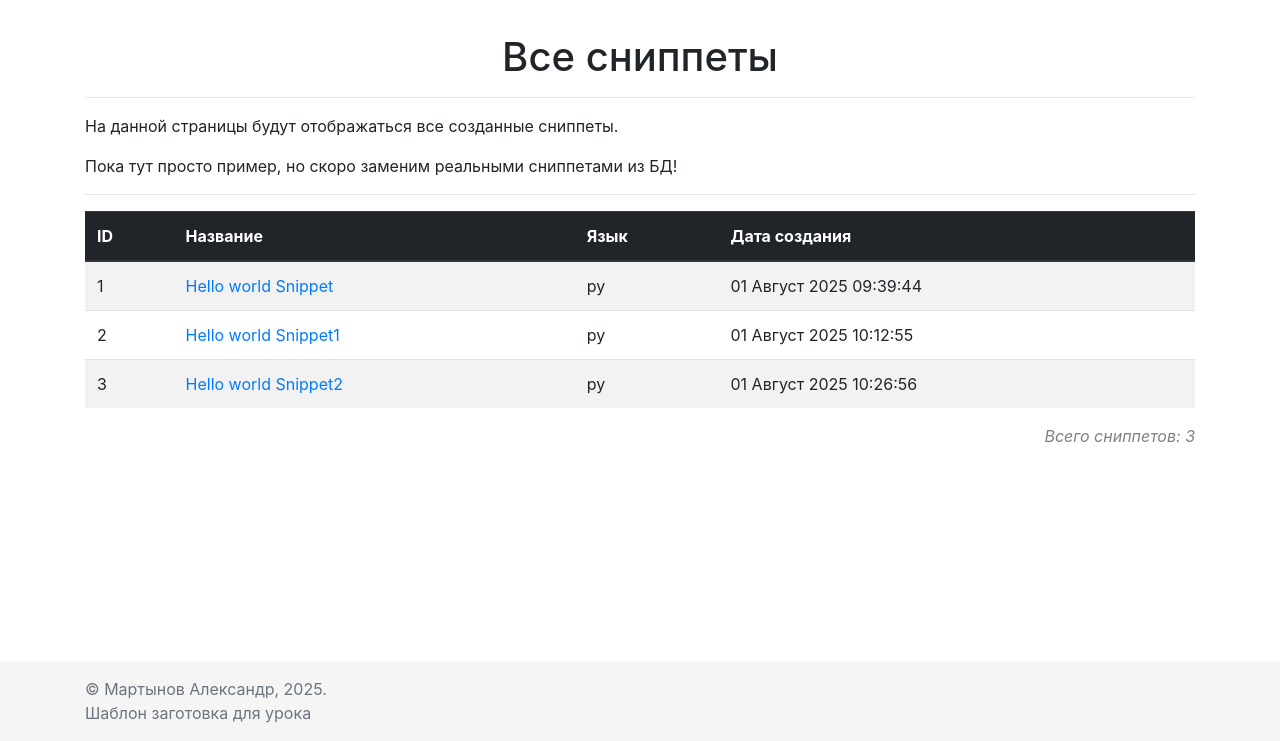
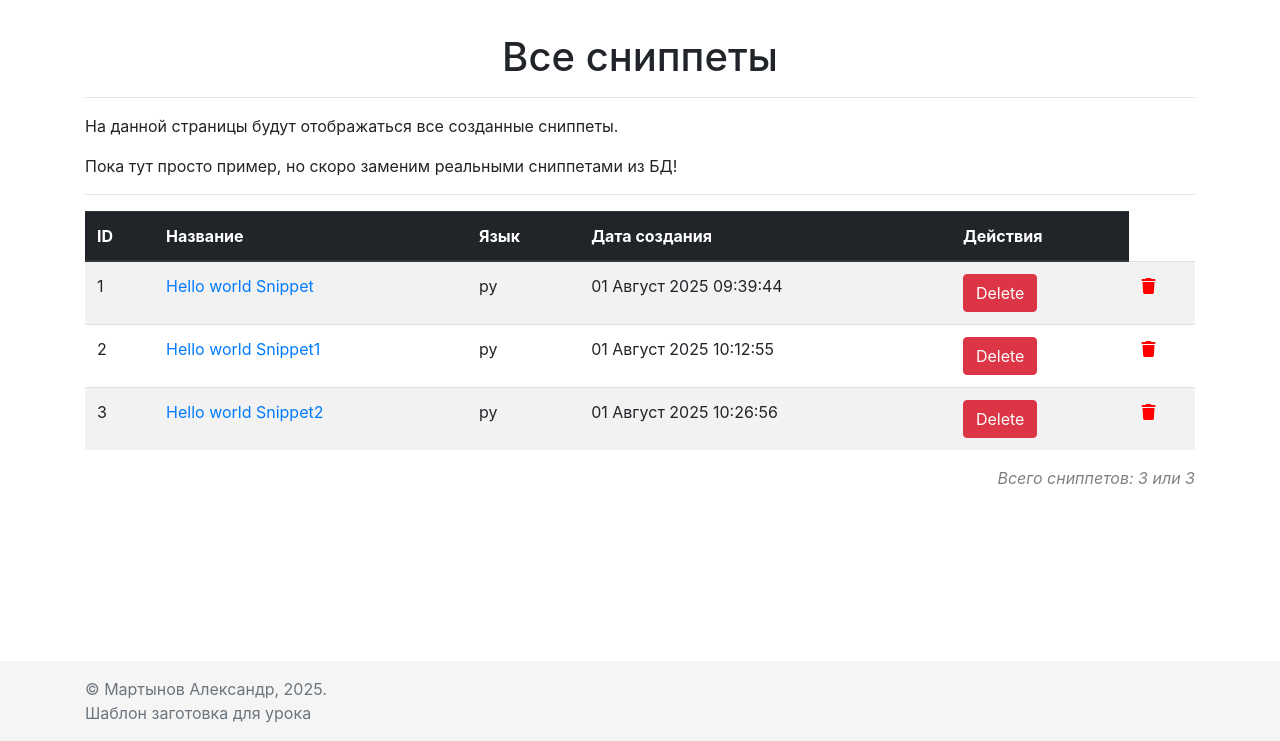
Before and after one commit to Sk8alex/DjangoSnippets, a Django app: page /snippets/list in a window 1280 px wide. Shown: the part 59-800 px from the top of the page. Run offline with Django 3.2, Linux system fonts and the light colour scheme; data comes from the database, SQL or seed files in the repository; some libraries are stand-ins or nearby versions.

Commit message:
Add DELETE snippets

```diff
--- a/MainApp/views.py
+++ b/MainApp/views.py
@@ -1,5 +1,5 @@
 from django.http import Http404, HttpResponse, HttpResponseNotAllowed
-from django.shortcuts import render, redirect
+from django.shortcuts import render, redirect, get_object_or_404
 from MainApp.models import Snippet
 from django.core.exceptions import ObjectDoesNotExist
 from MainApp.forms import SnippetForm
@@ -59,3 +59,16 @@ def snippet_detail(request, snippet_id: int):
 #             return redirect("snippets-list") #URL для списка сниппетов
 #         return render(request, "pages/add_snippet.html", context={"form": form})
 #     return HttpResponseNotAllowed(["POST"], "You must make POST request to add snippet.")
+
+
+def snippet_delete(request, snippet_id: int):
+    if request.method == "GET" or request.method == "POST":
+        snippet = get_object_or_404(Snippet, id=snippet_id)
+        snippet.delete()
+
+    return redirect("snippets-list")
+
+
+
+def snippet_edit(request, snippet_id: int):
+    pass
--- a/Snippets/urls.py
+++ b/Snippets/urls.py
@@ -7,6 +7,8 @@ urlpatterns = [
     path('', views.index_page, name="home"),
     path('snippets/add', views.add_snippet_page, name ="snippets-add"),
     path('snippets/list', views.snippets_page, name ="snippets-list"),
-    path('snippets/<int:snippet_id>', views.snippet_detail, name='snippet-detail'),
+    path('snippets/<int:snippet_id>/', views.snippet_detail, name='snippet-detail'),
+    path('snippets/<int:snippet_id>/edit', views.snippet_edit, name='snippet-edit'),
+    path('snippets/<int:snippet_id>/delete', views.snippet_delete, name='snippet-delete'),
     #path('snippets/create', views.create_snippet, name='create-snippet'),
 ] + static(settings.STATIC_URL, document_root=settings.STATIC_ROOT)
--- a/templates/pages/view_snippets.html
+++ b/templates/pages/view_snippets.html
@@ -29,17 +29,36 @@
                         <th scope="col">Название</th>
                         <th scope="col">Язык</th>
                         <th scope="col">Дата создания</th>
+
+                        <th scope="col">Дeйствия</th>
                     </tr>
                     </thead>
                     <tbody>
                     {% for snippet in snippets %}
                         <tr>
                             <td scope="row">{{ snippet.id }}</td>
-                            <td><a href="{% url "snippet-detail" snippet.id %}"> {{ snippet.name }}  </a></td>
+                            <td>
+                                <a href="{% url "snippet-detail" snippet.id %}"> {{ snippet.name }}</a>
+                                {% comment %} <a href="{% url "snippet-delete" snippet.id %}">
+                                    <i style="color: red;" class="fa-solid fa-trash"></i> {% endcomment %}
+                                </a>
+                            </td>
                             <td> {{ snippet.lang }} </td>
                             {# Ссылка на возможности форматирования дат #}
                             {# https://docs.djangoproject.com/en/5.2/ref/templates/builtins/#std-templatefilter-date #}
                             <td> {{ snippet.creation_date | date:"d F Y H:i:s" }}</td>
+                            <td>
+                                <form action="{% url "snippet-delete" snippet.id %}" methot="post">
+                                    <button type="submit" class ="btn btn-danger">Delete</button>
+                                    {% csrf_token %}
+                                </form>
+                            </td>
+                            <td>
+                                <a href="{% url "snippet-delete" snippet.id %}">
+                                <i style="color: red;" class="fa-solid fa-trash"></i>
+                                </a>
+                            </td>
+
                         </tr>
                     {% empty %}
                     <tr>
@@ -52,7 +71,7 @@
                     </tbody>
                 </table>
                 <div align="right">
-                    <i style="color: gray;">Всего сниппетов: {{ snippets_count }}</i>
+                    <i style="color: gray;">Всего сниппетов: {{ snippets_count }} или {{ snippets.count}}</i>
                     {% comment %} <i style="color: gray;">Всего сниппетов: 2</i> {% endcomment %}
                 </div>
             </div>
```
